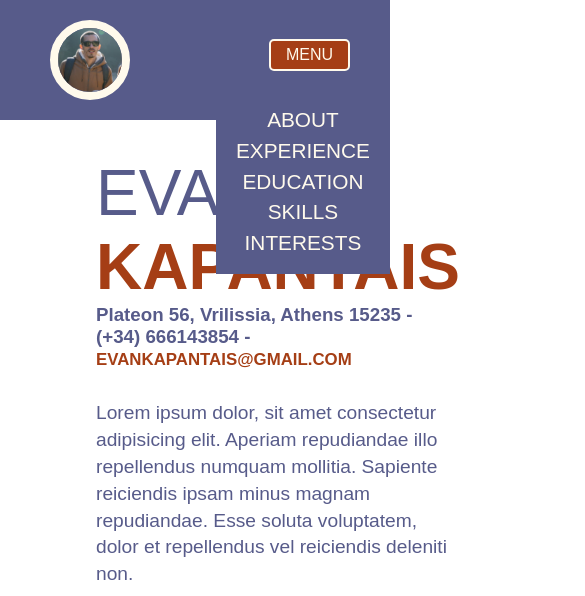
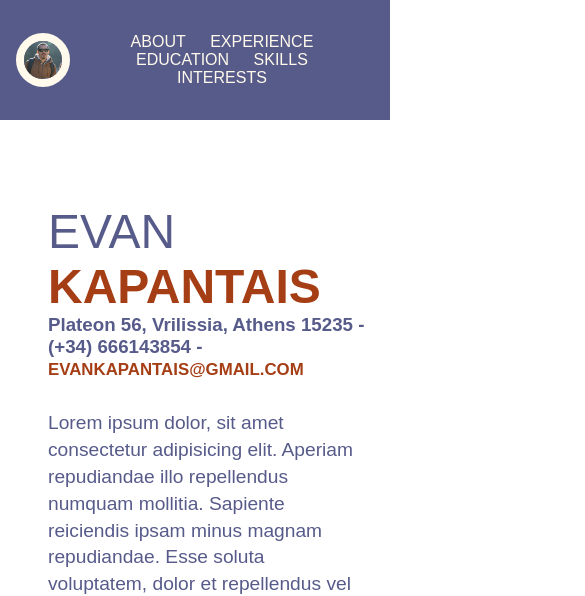
Before and after one commit to evan-kapantais/roadmap-resume, a plain HTML site: page index.html in a window 390 px wide. Shown: the top 596 px of the page, 585 px wide, since content can reach past the window. Drawn offline with Linux system fonts and the light colour scheme; a web font is replaced by a local one.

Commit message:
responsive for mobile

```diff
--- a/media.css
+++ b/media.css
@@ -8,7 +8,7 @@
     flex-flow: row nowrap;
     justify-content: space-between;
     align-items: center;
-    padding: 1em 50px;
+    padding: 1em;
   }
 
   .portrait {
@@ -25,7 +25,7 @@
     border: none;
     margin-bottom: 0;
     border-radius: 0;
-    font-weight: bold;
+    font-size: 1em;
   }
 
   .list-item:nth-child(even) {
@@ -62,29 +62,29 @@
   }
 }
 
-@media (max-width: 812px) {
-  .menu-button {
-    display: block;
-    position: absolute;
-    right: 40px;
+@media (max-width: 770px) {
+
+  .header {
+    padding: 3em;
+  }
+  .about-heading {
+    font-size: 3em;
   }
 
-  .nav-list {
-    position: absolute;
-    right: 0px;
-    top: 100px;
-    background: var(--primary-oposite-colour);
-    padding: 10px;
-    text-align: center;
+  .section {
+    padding: 9em 50px 0 50px;
+  }
+}
+
+@media(max-width: 375px) {
+
+
+  .about-heading {
+    font-size: 2.2em;
+    margin-bottom: 10px;
   }
 
-  .list-item {
-    display: block;
-    margin-bottom: 10px;
-    font-weight: normal;
-  }
-
-  .list-item:nth-child(even) {
-    right: 0;
+  .about-sub {
+    line-height: 1.5;
   }
 }
```
